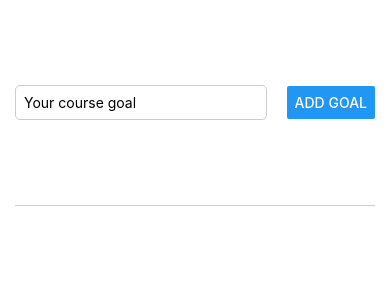
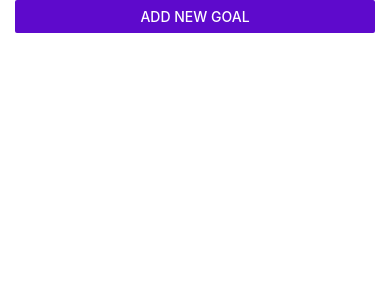
Before and after one commit to balajisanap97/GoalsApp, a React Native app: screen / in a window 390 px wide. Shown: the top 300 px of the page. Built offline with nearby package versions, Linux system fonts and the light colour scheme.

Commit message:
Changes added related to splitting comp. into smaller comp., utilizing props, working on goal input component, handling taps with pressable comp.,making item deletable using id,added android ripple effect and alternative for iOS, added modal screen, modal overlay, and opening & closing modal.

```diff
--- a/App.js
+++ b/App.js
@@ -1,43 +1,43 @@
-import { StatusBar } from 'expo-status-bar';
 import { useState } from 'react';
-import { FlatList, ScrollView, StyleSheet, Text, View } from 'react-native';
-import { Button, TextInput } from 'react-native-web';
+import { Button, FlatList, StyleSheet, View } from 'react-native';
+import GoalItem from './components/GoalItem';
+import GoalInput from './components/GoalInput';
 
 export default function App() {
-  const [enteredGoalText,setEnteredGoalText] = useState('');
   const [courseGoals,setCourseGoals]=useState([])
-  function goalInputHandler (enteredText){
-    setEnteredGoalText(enteredText)
+  const [modalIsVisible,setModalIsVisible] = useState(false)
+  function startAddGoalHandler (){
+    setModalIsVisible(true);
   }
-  function addGoalHandler (){
+  function endAddGoalHandler (){
+    setModalIsVisible(false);
+  }
+  function addGoalHandler (enteredGoalText){
     setCourseGoals(currentCourseGoal=>[...currentCourseGoal,{text: enteredGoalText,id: Math.random().toString()}]);
     console.log(enteredText)
+    setModalIsVisible(false);
+  }
+  function deleteGoalHandler (id){
+    setCourseGoals((currentCourseGoal)=>{
+      return currentCourseGoal.filter((goal)=>goal.id !== id)
+    })
+    console.log('DELETE');
   }
   return (
     <View style={styles.container}>
-      <View style={styles.inputContainer}>
-        <TextInput style={styles.textInput} onChangeText={goalInputHandler} placeholder="Your course goal"/>
-        <Button title="Add Goal" onPress={addGoalHandler}/>
-      </View>
+      <Button title='Add new goal' color='#5e0acc' onPress={startAddGoalHandler}/>
+         {/*Input  */}
+       <GoalInput visible={modalIsVisible} onAddGoal={addGoalHandler} onCancel={endAddGoalHandler}/>
+      {/* output */}
       <View style={styles.goalsContainer}>
         <FlatList data={courseGoals} renderItem={(itemData)=>{
-          return (
-            <Text style={styles.goalItems}>{itemData.item.text}</Text>
-          )
+          return <GoalItem id={itemData.item.id} text={itemData.item.text} onDelete={deleteGoalHandler}/>
         }}
         keyExtractor={(item,index)=>{
           item.id
         }}
           alwaysBounceVertical={false}
         />
-      {/* <ScrollView >
-        {
-          courseGoals.map((goals,index)=>
-          <Text style={styles.goalItems} key={index}>{goals}</Text>
-          )
-        }
-      </ScrollView> */}
-
       </View>
     </View>
   );
@@ -50,33 +50,8 @@ const styles = StyleSheet.create({
     // paddingTop:50,
     paddingHorizontal:15,
   },
-  textInput:{
-    borderWidth:1,
-    borderColor:'#cccccc',
-    width:'70%',
-    borderRadius:'5px',
-    padding:8,
-    marginRight:8
-  },
-  inputContainer:{
-    flex:1,
-    flexDirection:'row',
-    alignItems:'center',
-    justifyContent:'space-between',
-    marginBottom:24,
-    borderBottomWidth:1,
-    borderBottomColor:'#cccccc'
-  },
   goalsContainer:{
     flex:3
-  },
-  goalItems:{
-    margin:8,
-    borderRadius:8,
-    paddingHorizontal:10,
-    paddingVertical:8,
-    color:'white',
-    backgroundColor:'#5e0acc',
   }
 
-});
+      });
--- /dev/null
+++ b/components/GoalInput.js
@@ -0,0 +1,60 @@
+import { useState } from "react";
+import { Button, Modal, StyleSheet, TextInput, View } from "react-native";
+
+function GoalInput(props) {
+
+    const [enteredGoalText, setEnteredGoalText] = useState('');
+    function goalInputHandler(enteredText) {
+        setEnteredGoalText(enteredText)
+    }
+    function addGoalHandler() {
+        props.onAddGoal(enteredGoalText);
+        setEnteredGoalText('');
+    }
+    return (
+        <Modal visible={props.visible} animationType="slide">
+            <View style={styles.inputContainer}>
+                <TextInput style={styles.textInput} value={enteredGoalText} onChangeText={goalInputHandler} placeholder="Your course goal" />
+                <View style={styles.buttonContainer}>
+                    <View style={styles.button}>
+                        <Button title="Add Goal" onPress={addGoalHandler} />
+                    </View>
+                    <View style={styles.button}>
+                        <Button title="Cancel" onPress={props.onCancel} />
+                    </View>
+                </View>
+            </View>
+        </Modal>
+    )
+}
+export default GoalInput;
+
+const styles = StyleSheet.create({
+    textInput: {
+        borderWidth: 1,
+        borderColor: '#cccccc',
+        width: '100%',
+        borderRadius: '5px',
+        // marginRight: 8,
+        padding: 8,
+    },
+    inputContainer: {
+        flex: 1,
+        // flexDirection: 'row',
+        alignItems: 'center',
+        justifyContent: 'center',
+        marginBottom: 24,
+        padding:16,
+        borderBottomWidth: 1,
+        borderBottomColor: '#cccccc'
+    },
+    buttonContainer: {
+        flexDirection: 'row',
+        marginTop:16
+
+    },
+    button:{
+        width:'50%',
+        marginHorizontal:5
+    }
+})
--- /dev/null
+++ b/components/GoalItem.js
@@ -0,0 +1,24 @@
+import { Pressable, StyleSheet, Text } from "react-native";
+
+function GoalItem(props) {
+    return (
+        <Pressable android_ripple={{color:'#dddddd'}} style={({pressed})=>pressed && styles.pressedItem} onPress={props.onDelete.bind(this,props.id)}>
+            <Text style={styles.goalItems}>{props.text}</Text>
+        </Pressable>
+    )
+}
+export default GoalItem;
+
+const styles = StyleSheet.create({
+    goalItems: {
+        margin: 8,
+        borderRadius: 8,
+        paddingHorizontal: 10,
+        paddingVertical: 8,
+        color: 'white',
+        backgroundColor: '#5e0acc',
+    },
+    pressedItem:{
+        opacity:0.5,
+    }
+})
```
